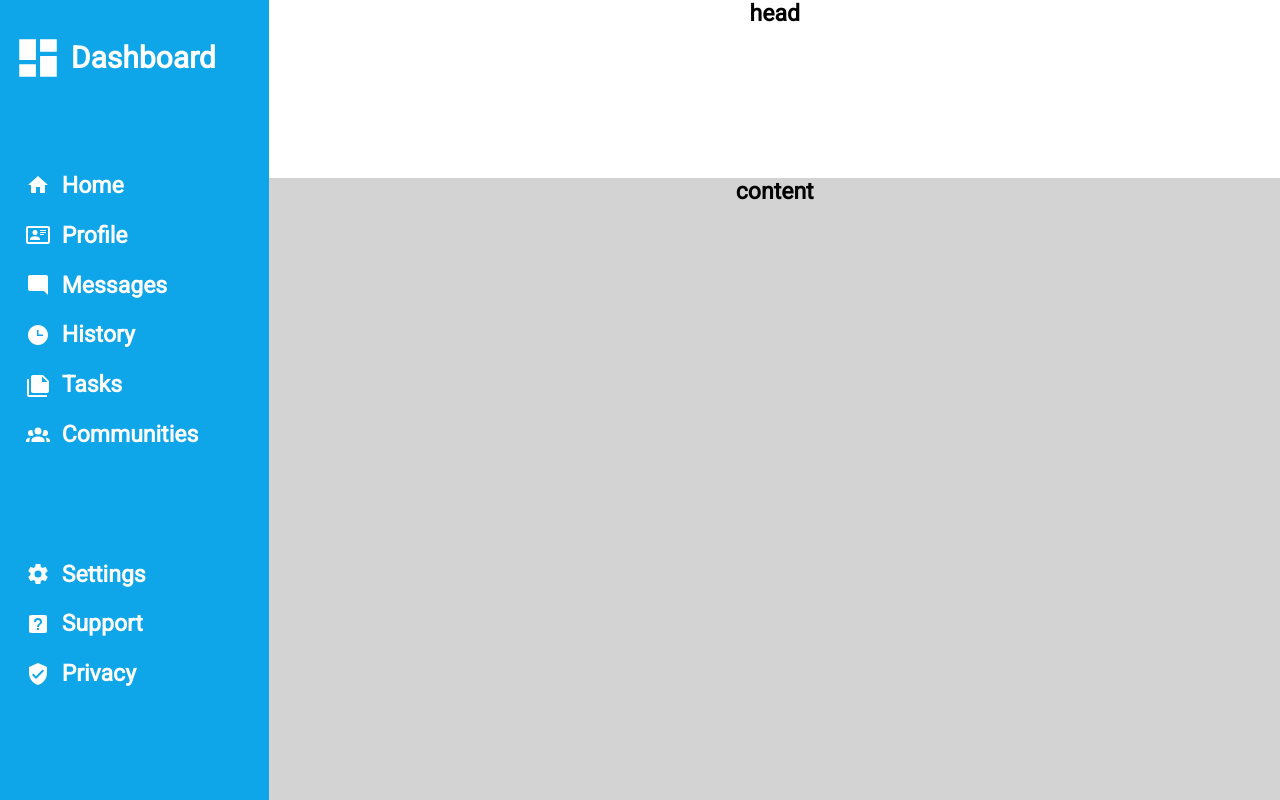
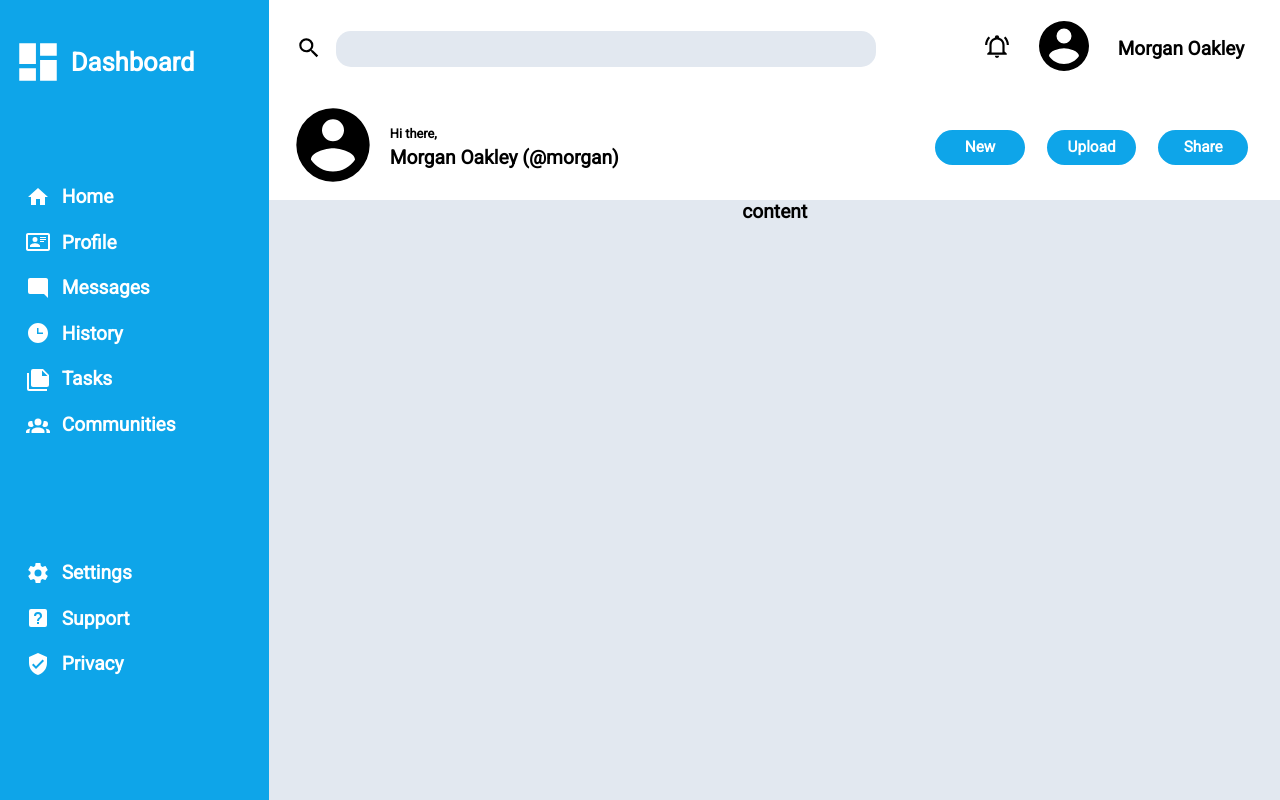
Before and after one commit to danielvec/dashboard, a plain HTML site: page index.html in a window 1280 px wide. Drawn offline with Linux system fonts and the light colour scheme.

Commit message:
update html and add css for header

```diff
--- a/index.html
+++ b/index.html
@@ -10,7 +10,49 @@
 </head>
 <body>
     <div class="dashboard">
-        <div class="header">head</div>
+        <div class="header">
+            <div class="upper-header">
+                <div class="top-left">
+                    <button>
+                        <svg style="width:28px;height:26px" viewBox="0 0 24 24">
+                            <path fill="currentColor" d="M9.5,3A6.5,6.5 0 0,1 16,9.5C16,11.11 15.41,12.59 14.44,13.73L14.71,14H15.5L20.5,19L19,20.5L14,15.5V14.71L13.73,14.44C12.59,15.41 11.11,16 9.5,16A6.5,6.5 0 0,1 3,9.5A6.5,6.5 0 0,1 9.5,3M9.5,5C7,5 5,7 5,9.5C5,12 7,14 9.5,14C12,14 14,12 14,9.5C14,7 12,5 9.5,5Z" />
+                        </svg>
+                    </button>
+                    <input type="search">
+                </div>
+                <div class="top-right">
+                    <button class="notification">
+                        <svg style="width:26px;height:26px" viewBox="0 0 24 24">
+                            <path fill="currentColor" d="M10,21H14A2,2 0 0,1 12,23A2,2 0 0,1 10,21M21,19V20H3V19L5,17V11C5,7.9 7.03,5.17 10,4.29C10,4.19 10,4.1 10,4A2,2 0 0,1 12,2A2,2 0 0,1 14,4C14,4.1 14,4.19 14,4.29C16.97,5.17 19,7.9 19,11V17L21,19M17,11A5,5 0 0,0 12,6A5,5 0 0,0 7,11V18H17V11M19.75,3.19L18.33,4.61C20.04,6.3 21,8.6 21,11H23C23,8.07 21.84,5.25 19.75,3.19M1,11H3C3,8.6 3.96,6.3 5.67,4.61L4.25,3.19C2.16,5.25 1,8.07 1,11Z" />
+                        </svg>
+                    </button>
+                    <button class="profile-img">
+                        <svg style="width:60px;height:60px" viewBox="0 0 24 24">
+                            <path fill="currentColor" d="M12,19.2C9.5,19.2 7.29,17.92 6,16C6.03,14 10,12.9 12,12.9C14,12.9 17.97,14 18,16C16.71,17.92 14.5,19.2 12,19.2M12,5A3,3 0 0,1 15,8A3,3 0 0,1 12,11A3,3 0 0,1 9,8A3,3 0 0,1 12,5M12,2A10,10 0 0,0 2,12A10,10 0 0,0 12,22A10,10 0 0,0 22,12C22,6.47 17.5,2 12,2Z" />
+                        </svg>
+                    </button>
+                    <button class="user">Morgan Oakley</button>
+                </div>
+            </div>
+            <div class="lower-header">
+                <div class="lower-left">
+                    <button class="profile-photo">
+                        <svg style="width:88px;height:88px" viewBox="0 0 24 24">
+                            <path fill="currentColor" d="M12,19.2C9.5,19.2 7.29,17.92 6,16C6.03,14 10,12.9 12,12.9C14,12.9 17.97,14 18,16C16.71,17.92 14.5,19.2 12,19.2M12,5A3,3 0 0,1 15,8A3,3 0 0,1 12,11A3,3 0 0,1 9,8A3,3 0 0,1 12,5M12,2A10,10 0 0,0 2,12A10,10 0 0,0 12,22A10,10 0 0,0 22,12C22,6.47 17.5,2 12,2Z" />
+                        </svg>
+                    </button>
+                    <div class="welcome">
+                        <p class="welcome-top">Hi there,</p>
+                        <p class="welcome-bottom">Morgan Oakley (@morgan)</p>
+                    </div>
+                </div>
+                <div class="buttons">
+                    <button>New</button>
+                    <button>Upload</button>
+                    <button>Share</button>
+                </div>
+            </div>
+        </div>
         <div class="sidebar">
             <div class="logo">
                 <svg style="width:50px;height:50px" viewBox="0 0 24 24">
--- a/styles.css
+++ b/styles.css
@@ -1,6 +1,6 @@
 * {
     font-family: 'Roboto';
-    font-size: 23px;
+    font-size: 1.5vw;
     font-weight: bold;
     padding: 0;
     margin: 0;
@@ -11,13 +11,114 @@
     text-align: center;
     display: grid;
     grid-template-columns: 1fr 3.75fr;
-    grid-template-rows: 1fr 3.5fr;
+    grid-template-rows: 1fr 3fr;
 }
 
 .header {
     background-color: white;
     grid-column: 2 / 3;
     grid-row: 1 / 2;
+}
+
+.upper-header {
+    display: grid;
+    grid-template-columns: 1.5fr 1fr;
+    align-items: center;
+    padding-top: 2vh;
+}
+
+.top-left {
+    display: grid;
+    grid-template-columns: 1fr 10fr;
+    gap: 1vw;
+}
+
+.top-left button {
+    justify-self: end;
+    padding-top: 0.5vh
+}
+
+input {
+    background-color: #e2e8f0;
+    border-radius: 15px;
+    height: 4.5vh;
+    border: none;
+}
+
+.top-right {
+    display: grid;
+    grid-template-columns: 1fr 1fr 1.5fr;
+    padding-left: 2vw;
+}
+
+.notification {
+    justify-self: end;
+}
+
+.user {
+    justify-self: start;
+
+}
+
+.user {
+    font-size: 19px;
+    font-weight: bold;
+}
+
+.lower-header {
+    display: grid;
+    grid-template-columns: 1fr 1fr;
+    align-items: center;
+    padding-top: 2.5vh;
+}
+
+.lower-left {
+    justify-self: start;
+    display: grid;
+    grid-template-columns: 1fr 2.5fr;
+    align-items: center;
+    margin-left: 2vh;
+    gap: 1vw;
+}
+
+.profile-photo {
+    justify-self: end;
+}
+
+.welcome {
+    display: grid;
+    justify-items: start;
+    gap: 5px;
+}
+
+.welcome-top {
+    font-size: 1vw;
+}
+
+.buttons {
+    display: grid;
+    grid-template-columns: repeat(3, 1fr);
+    justify-self: end;
+    gap: 22px;
+    padding-right: 2.5vw;
+}
+
+button {
+    border: none;
+    background-color: white;
+}
+
+.buttons button {
+    background-color: #0ea5e9;
+    border-radius: 22px;
+    padding-left: 1vw;
+    padding-right: 1vw;
+    padding-top: .4vw;
+    padding-bottom: .4vw;
+    color: white;
+    font-size: 1.2vw;
+    width: 7vw;
+    height: 2.8vw;
 }
 
 .sidebar {
@@ -51,12 +152,12 @@ li p, .logo p {
 }
 
 .logo p {
-    font-size: 30px;
+    font-size: 2vw;
     padding-left: 0.5vw;
 }
 
 .main-content {
-    background-color: lightgray;
+    background-color: #e2e8f0;
     grid-column: 2 / 3;
     grid-row: 2 / 3;
 }
```
